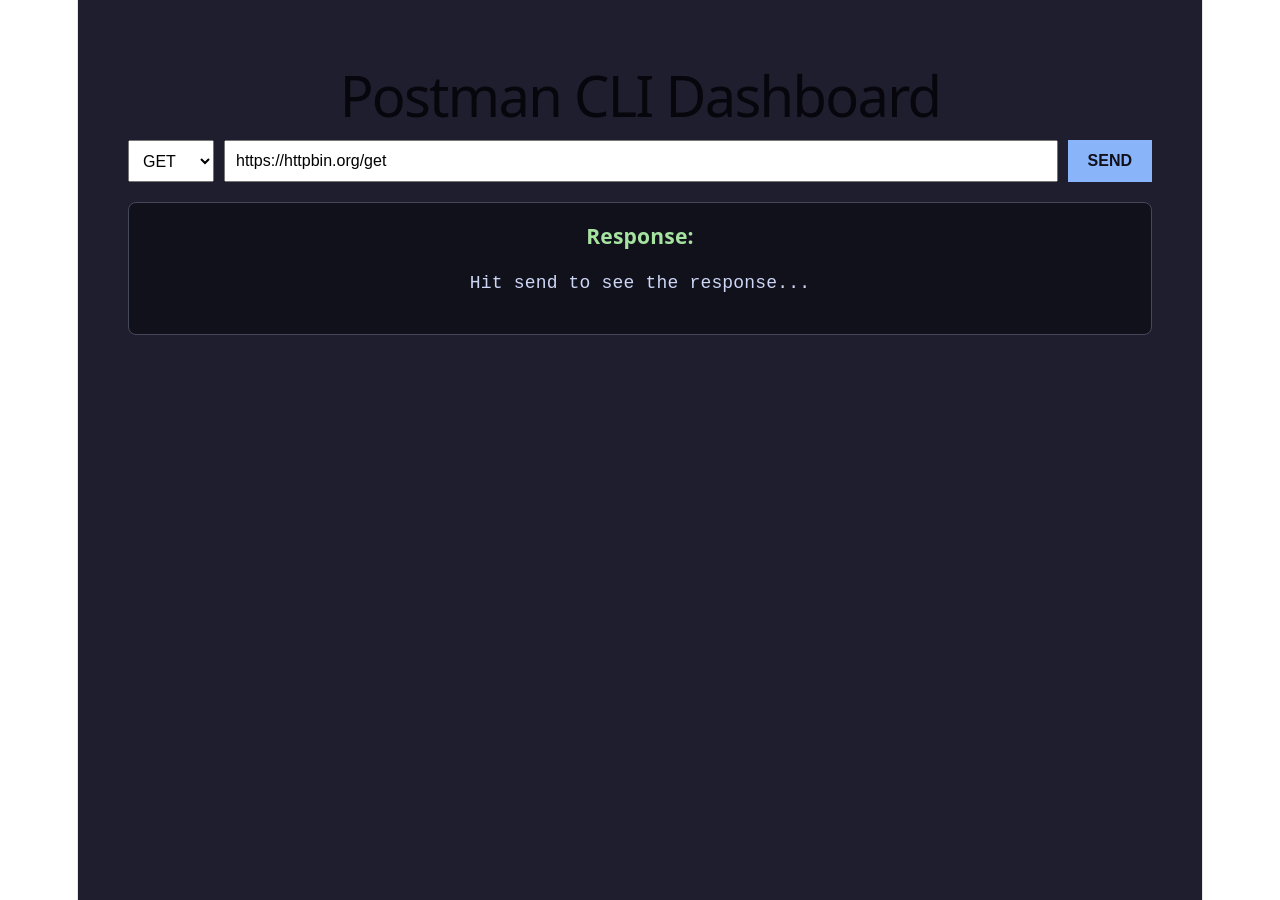
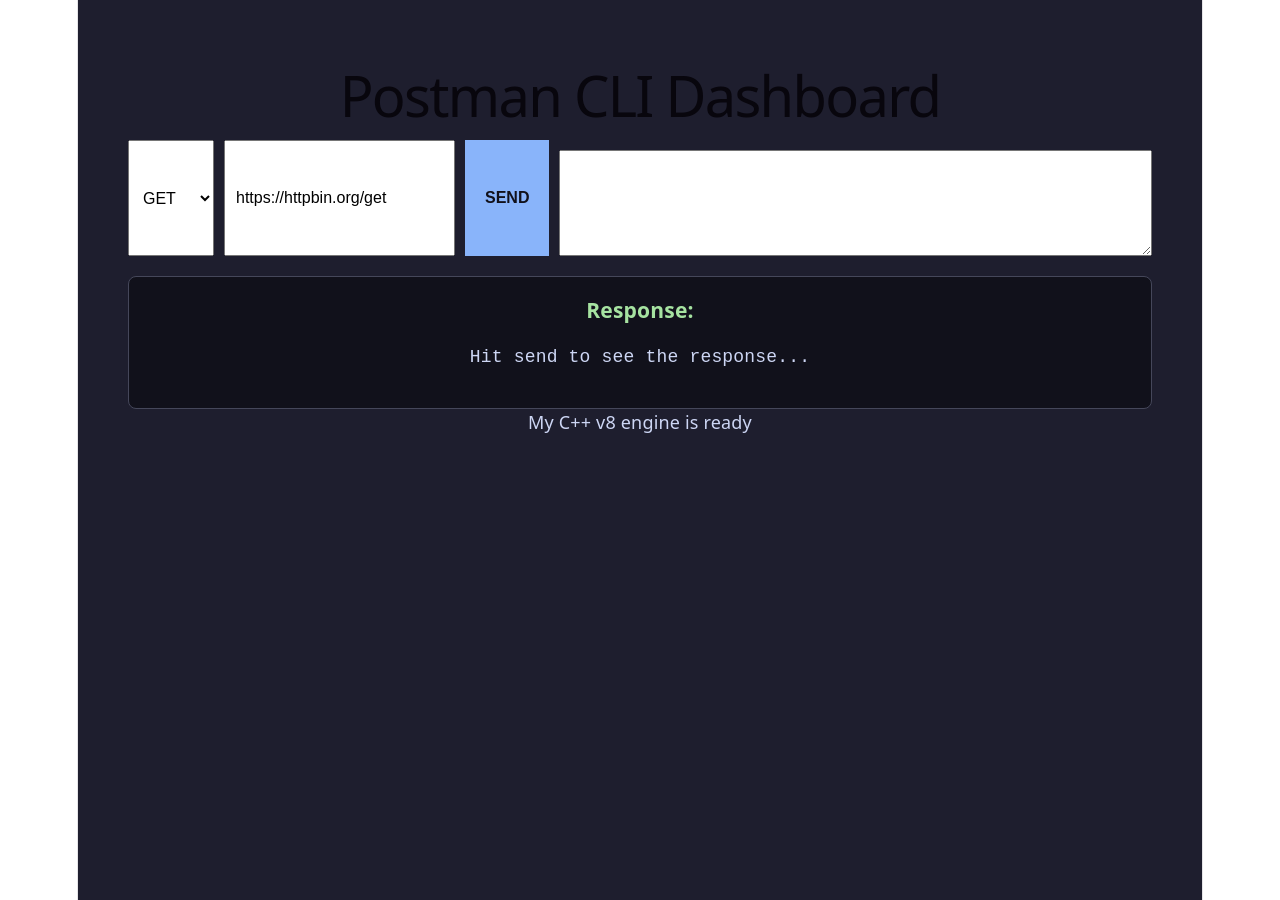
Before and after one commit to Vaibhavtripathi7/GetStream, a React (Vite) app in the folder ui/: page / in a window 1280 px wide. Built offline with nearby package versions, Linux system fonts and the light colour scheme.

Commit message:
feat: add payload option for users

```diff
--- a/ui/src/App.jsx
+++ b/ui/src/App.jsx
@@ -7,6 +7,7 @@
   const [url , seturl] = useState('https://httpbin.org/get');
   const [method, setMethod] = useState('GET');
   const [response, setResponse] = useState('Hit send to see the response...');
+  const [body, setBody] = useState("")
 
   const handleSend = () => {
     setResponse(`Simulating ${method} request to: ${url}\n...Waiting for C++ engine...`)
@@ -39,6 +40,8 @@
         >
           SEND
           </button>
+        <textarea type='text' value ={body} onChange={(e)=> setBody(e.target.value)} style = {{width: '100%', height: '100px', marginTop: '10px'}}> </textarea>
+
       </div>
       {/* THE RESPONSE WINDOW */}
       <div style={{ background: '#11111b', padding: '20px', borderRadius: '8px', border: '1px solid #45475a' }}>
@@ -47,6 +50,7 @@
           {response}
         </pre>
       </div>
+      <p>My C++ v8 engine is ready</p>
     </div>
   );
 }
```
